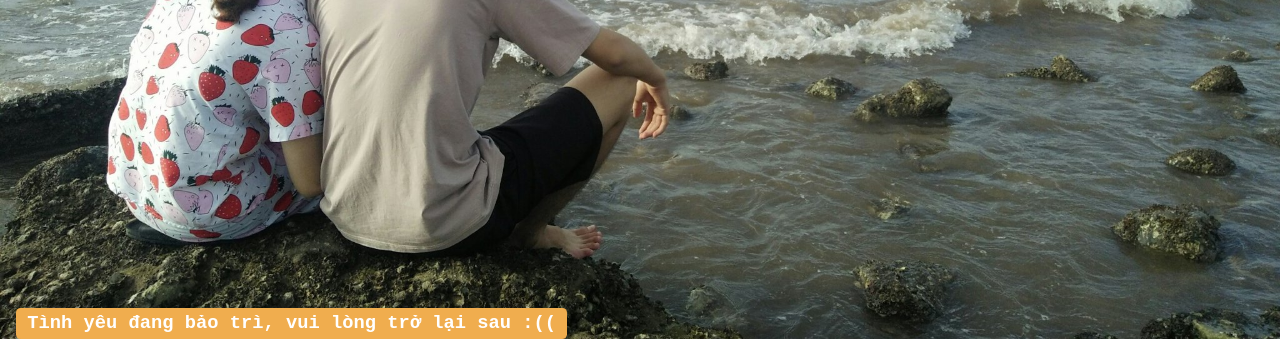
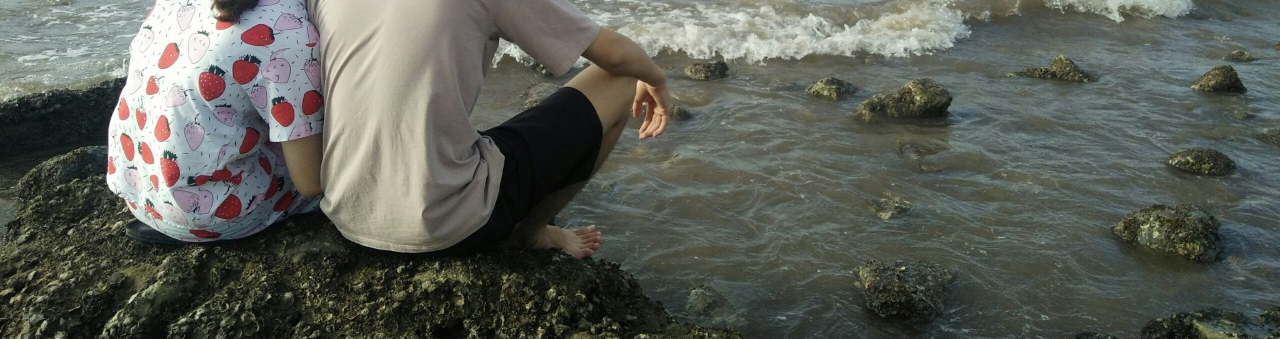
Before and after one commit to manhhungtmh/forMe, a plain HTML site: page mylove.html in a window 1280 px wide. Shown: the part 461-800 px from the top of the page. Drawn offline with nearby package versions, Linux system fonts and the light colour scheme.

Commit message:
Update mylove.html

```diff
--- a/mylove.html
+++ b/mylove.html
@@ -26,7 +26,7 @@
 			<p id="ngayyeu"></p>
 		</div>
 		<div class="bottomleft">
-			<span class="label label-warning">Tình yêu đang bảo trì, vui lòng trở lại sau :((</span>
+
 		</div>
 	</div>
 	<style>
```
